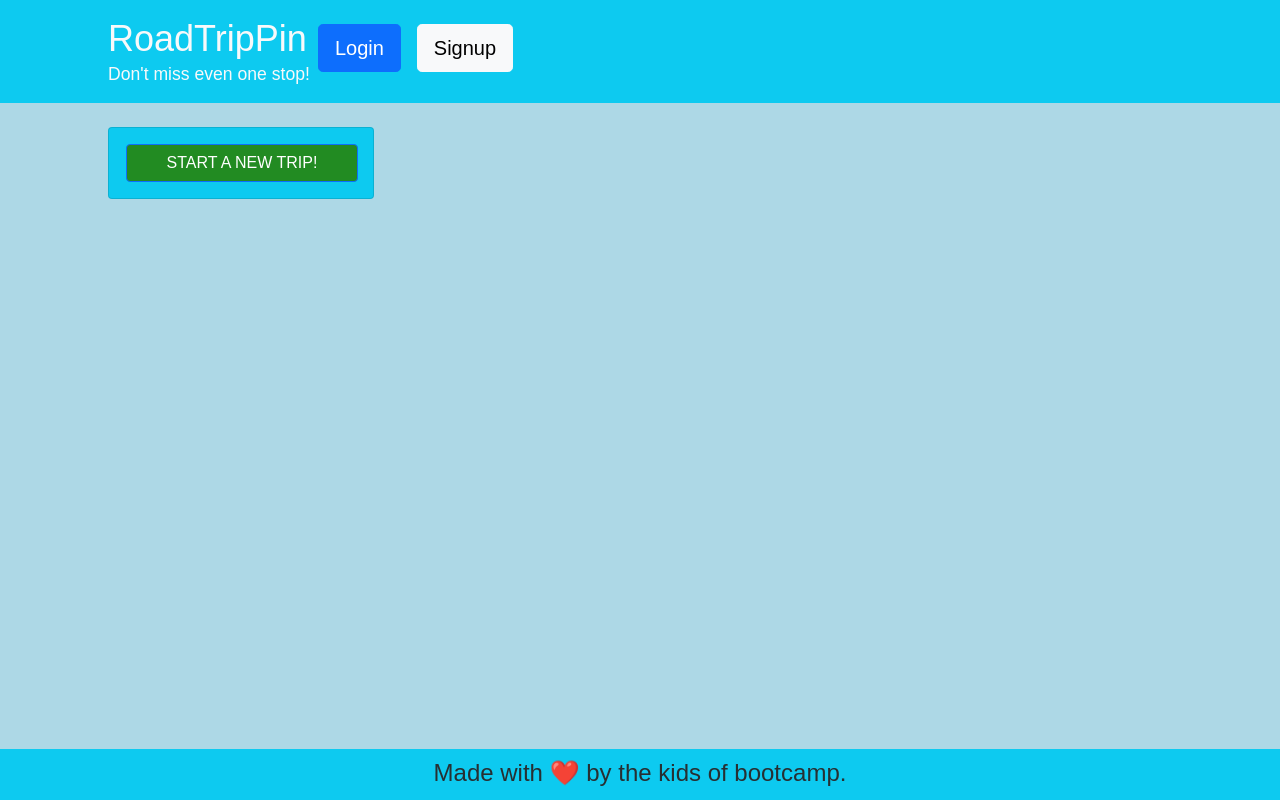
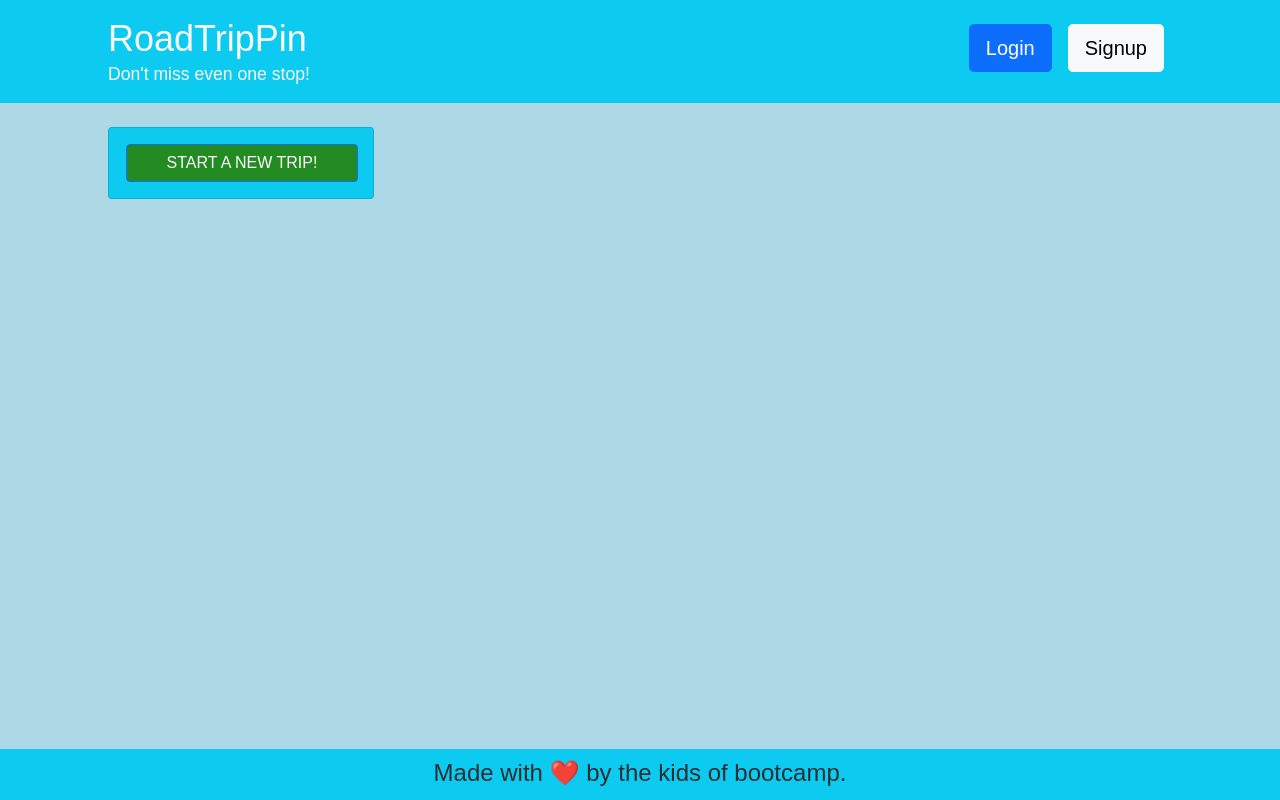
Before and after one commit to Road-Trip-App/RoadTripApp, a React (Create React App) app in the folder client/: page / in a window 1280 px wide. Built offline with nearby package versions, Linux system fonts and the light colour scheme; what react-google-maps would draw is missing.

Commit message:
header style

```diff
--- a/client/src/components/Header/index.js
+++ b/client/src/components/Header/index.js
@@ -11,7 +11,7 @@ const Header = () => {
   };
   return (
     <header className="bg-info text-light mb-4 py-3 flex-row align-center">
-      <div className="container flex-row justify-space-between-lg justify-center align-center">
+      <div className="container flex-row justify-space-between-lg justify-center align-center d-flex justify-content-between">
         <div>
           <Link className="text-light" to="/">
             <h1 className="m-0">RoadTripPin</h1>
@@ -30,6 +30,7 @@ const Header = () => {
             </>
           ) : (
             <>
+
               <Link className="btn btn-lg btn-primary m-2" to="/login">
                 Login
               </Link>
```
